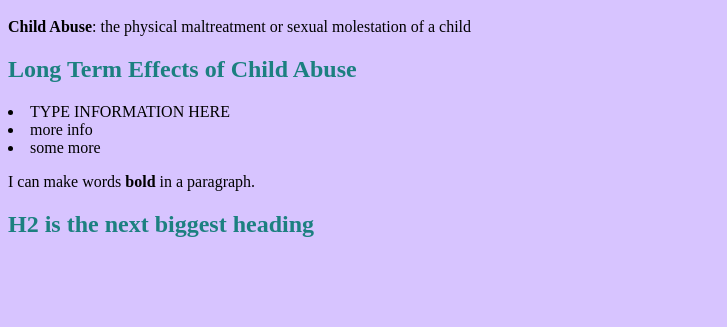
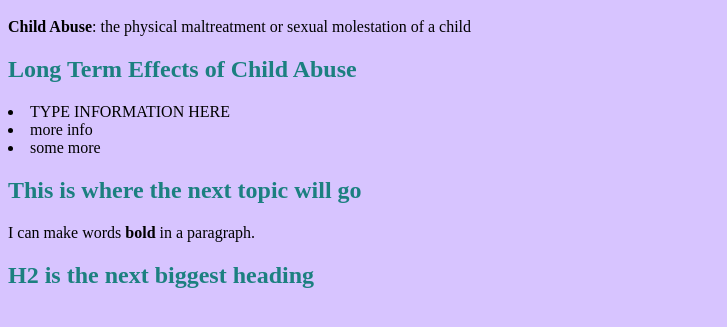
Before and after one commit to jennym7907/check, a plain HTML site: page index.html in a window 1280 px wide. Shown: the part 101-428 px from the top of the page, without its empty margins (0-727 px from the left). Drawn offline with Linux system fonts and the light colour scheme.

Commit message:
Update index.html

```diff
--- a/index.html
+++ b/index.html
@@ -15,7 +15,9 @@
 <li>TYPE INFORMATION HERE</li>
 <li>more info</li>
 <li>some more</li>
-<p>I can make words <b>bold</b> in a paragraph.</p>
+
+ <h2>This is where the next topic will go</h2>
+ <p>I can make words <b>bold</b> in a paragraph.</p>
 
 <h2>H2 is the next biggest heading</h2>
 
```
